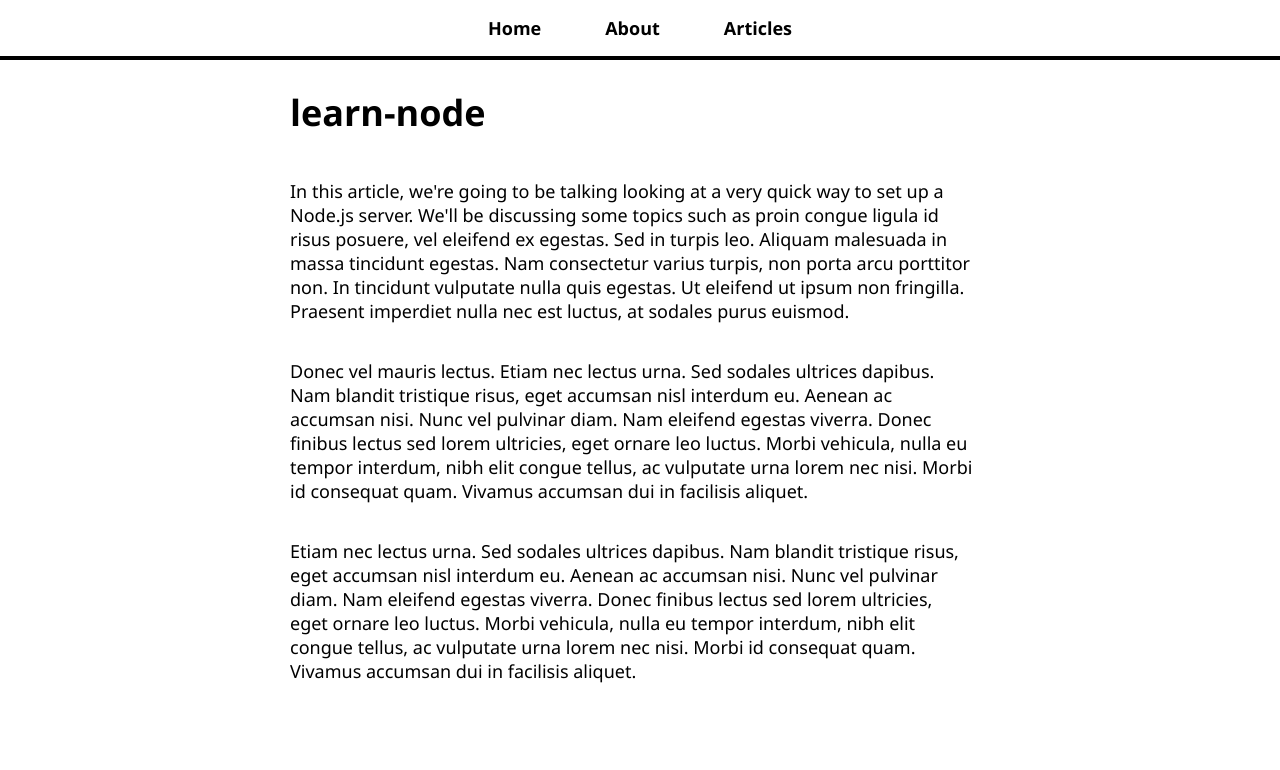
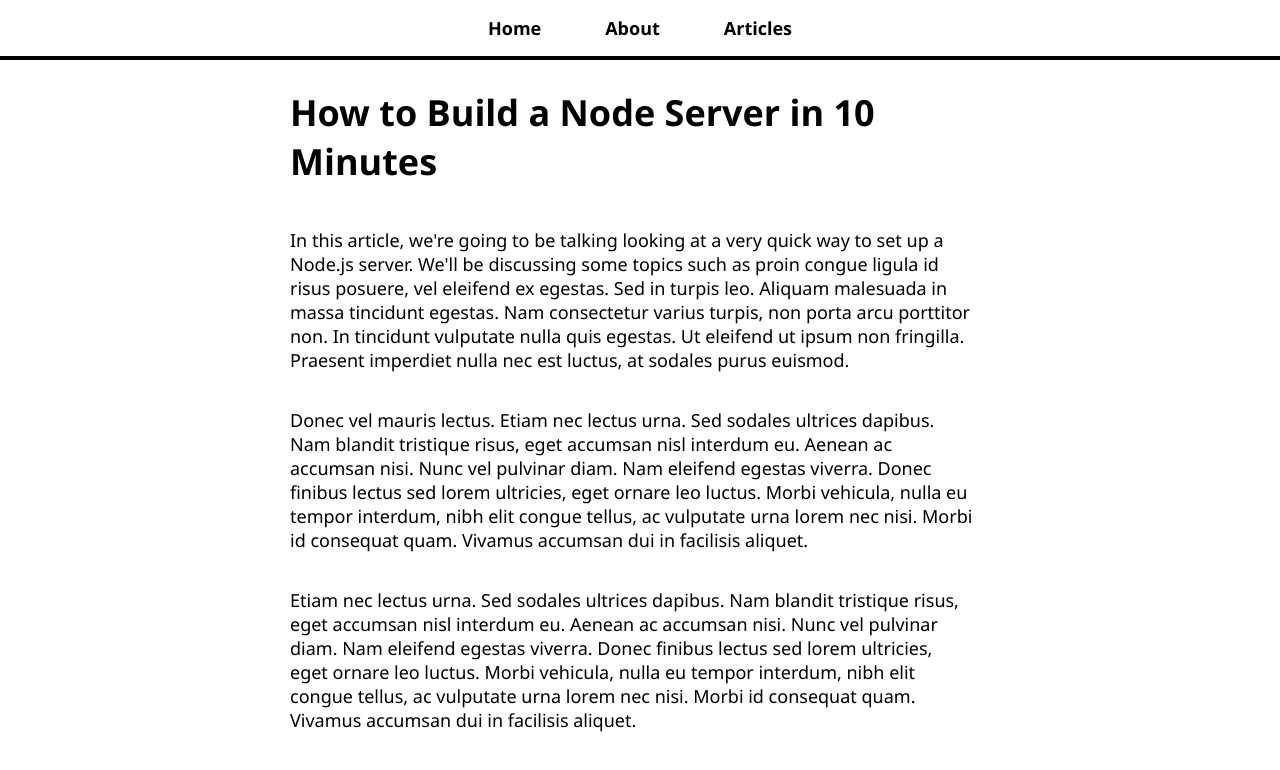
Before and after one commit to minhtiennguyen/my-blog, a React (Create React App) app: page /article/learn-node in a window 1280 px wide. Shown: the top 770 px of the page. Built offline with nearby package versions, Linux system fonts and the light colour scheme.

Commit message:
add articles list

```diff
--- a/src/pages/ArticlePage.js
+++ b/src/pages/ArticlePage.js
@@ -8,7 +8,7 @@
   if (!article) return <h1>Article does not exist!</h1>;
   return (
     <>
-      <h1>{article.name}</h1>
+      <h1>{article.title}</h1>
       {article.content.map((paragraph, key) => (
         <p key={key}>{paragraph}</p>
       ))}
--- a/src/pages/ArticlesList.js
+++ b/src/pages/ArticlesList.js
@@ -1,8 +1,19 @@
 import React from 'react';
+import { Link } from 'react-router-dom';
+import articleContent from '../articles-content';
 
 const ArticlesList = () => (
   <>
     <h1>Articles</h1>
+    {articleContent.map((article, key) => (
+      <Link
+        className='article-list-item'
+        key={key}
+        to={`/article/${article.name}`}>
+        <h3>{article.title}</h3>
+        <p>{article.content[0].substring(0, 150)}...</p>
+      </Link>
+    ))}
   </>
 );
 
```
